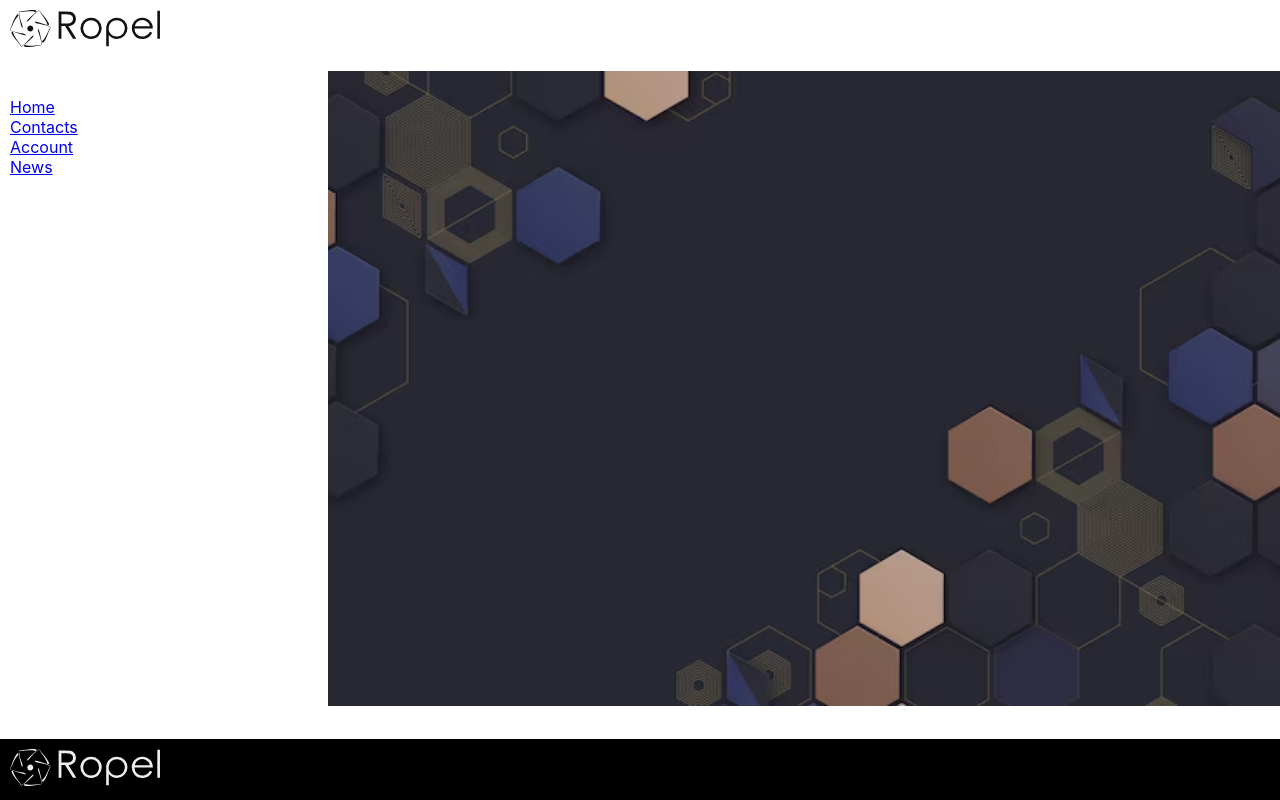
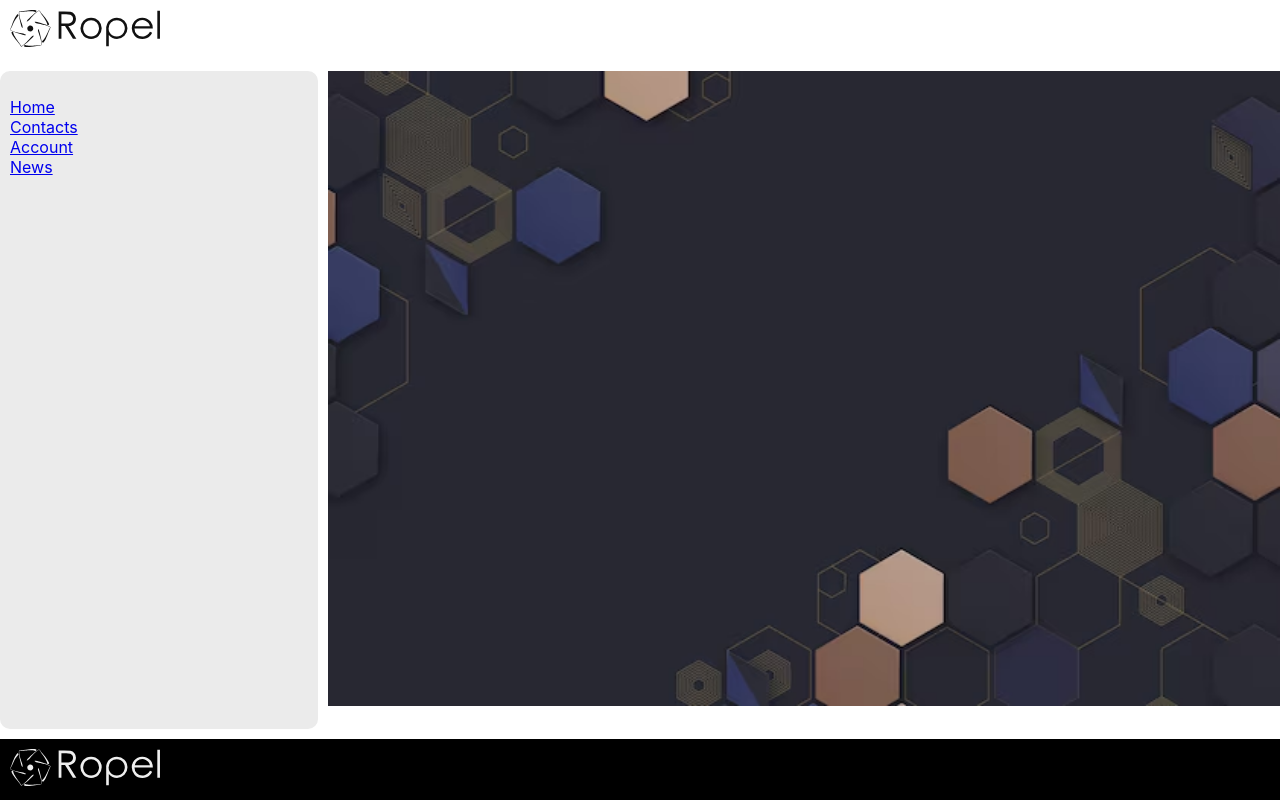
Before and after one commit to DGPRoman/react-learn, a React (Create React App) app: page / in a window 1280 px wide. Built offline with nearby package versions, Linux system fonts and the light colour scheme.

Commit message:
change structure

```diff
--- a/src/App.css
+++ b/src/App.css
@@ -12,29 +12,8 @@
   min-height: 100vh;
 }
 
-.header {
-  grid-area: header;
-  padding: 10px;
-  text-align: center;
-}
-
-.nav {
-  grid-area: nav;
-  padding: 10px;
-}
-
 .content {
   grid-area: content;
-}
-
-.footer {
-  grid-area: footer;
-  background: #000;
-  padding: 10px;
-}
-
-.footer .logo img {
-  filter: invert(100%);
 }
 
 ul {
--- /dev/null
+++ b/src/components/Footer/Footer.jsx
@@ -0,0 +1,14 @@
+import logo from '../../images/logo.svg'
+import styles from './Footer.module.css'
+
+const Footer = () => {
+    return (
+      <footer className={styles.footer}>
+        <div className={`${styles.logo} logo`}>
+          <a href='/'><img src={logo} alt='logo' /></a>
+        </div>
+      </footer>
+    );
+  }
+
+export default Footer
--- /dev/null
+++ b/src/components/Footer/Footer.module.css
@@ -0,0 +1,9 @@
+.footer {
+    grid-area: footer;
+    background: #000;
+    padding: 10px;
+}
+
+.logo img {
+    filter: invert(100%);
+}
--- a/src/page-parts/Header.jsx
+++ b/src/components/Header/Header.jsx
@@ -1,8 +1,9 @@
-import logo from '../images/logo.svg'
+import logo from '../../images/logo.svg'
+import styles from './Header.module.css'
 
 const Header = () => {
     return (
-      <header className='header'>
+      <header className={styles.header}>
         <div className='logo'>
           <a href='/'><img src={logo} /></a>
         </div>
--- /dev/null
+++ b/src/components/Header/Header.module.css
@@ -0,0 +1,5 @@
+.header {
+    grid-area: header;
+    padding: 10px;
+    text-align: center;
+  }
--- a/src/page-parts/Nav.jsx
+++ b/src/components/Nav/Nav.jsx
@@ -1,6 +1,8 @@
+import styles from './Nav.module.css'
+
 const Nav = () => {
     return (
-      <nav className="nav">
+      <nav className={styles.nav}>
         <ul>
           <li><a href="/">Home</a></li>
           <li><a href="#contacts">Contacts</a></li>
--- /dev/null
+++ b/src/components/Nav/Nav.module.css
@@ -0,0 +1,6 @@
+.nav {
+    background: #ebebeb;
+    grid-area: nav;
+    padding: 10px;
+    border-radius: 10px;
+  }
--- a/src/page-parts/Profile.jsx
+++ b/src/components/Profile/Profile.jsx
@@ -1,4 +1,4 @@
-import image from '../images/gradient-hexagonal-background_79603-1629.avif'
+import image from '../../images/gradient-hexagonal-background_79603-1629.avif'
 
 const Profile = () => {
     return (
--- a/src/page-parts/Footer.jsx
+++ /dev/null
@@ -1,13 +0,0 @@
-import logo from '../images/logo.svg'
-
-const Footer = () => {
-    return (
-      <footer className='footer'>
-        <div className='logo'>
-          <a href='/'><img src={logo} /></a>
-        </div>
-      </footer>
-    );
-  }
-
-export default Footer
```
Also changed, not shown: src/App.js (+4 -4 lines).
